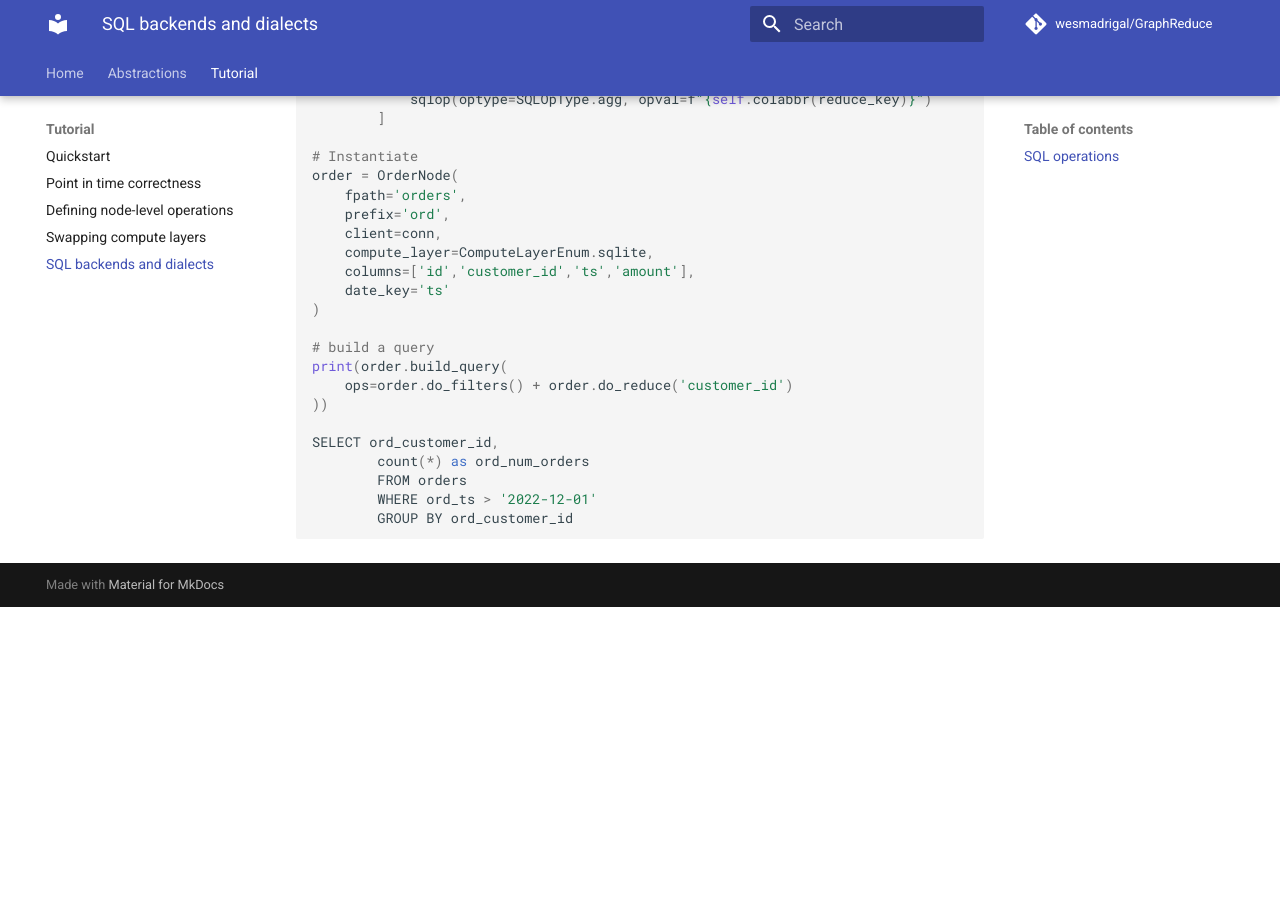
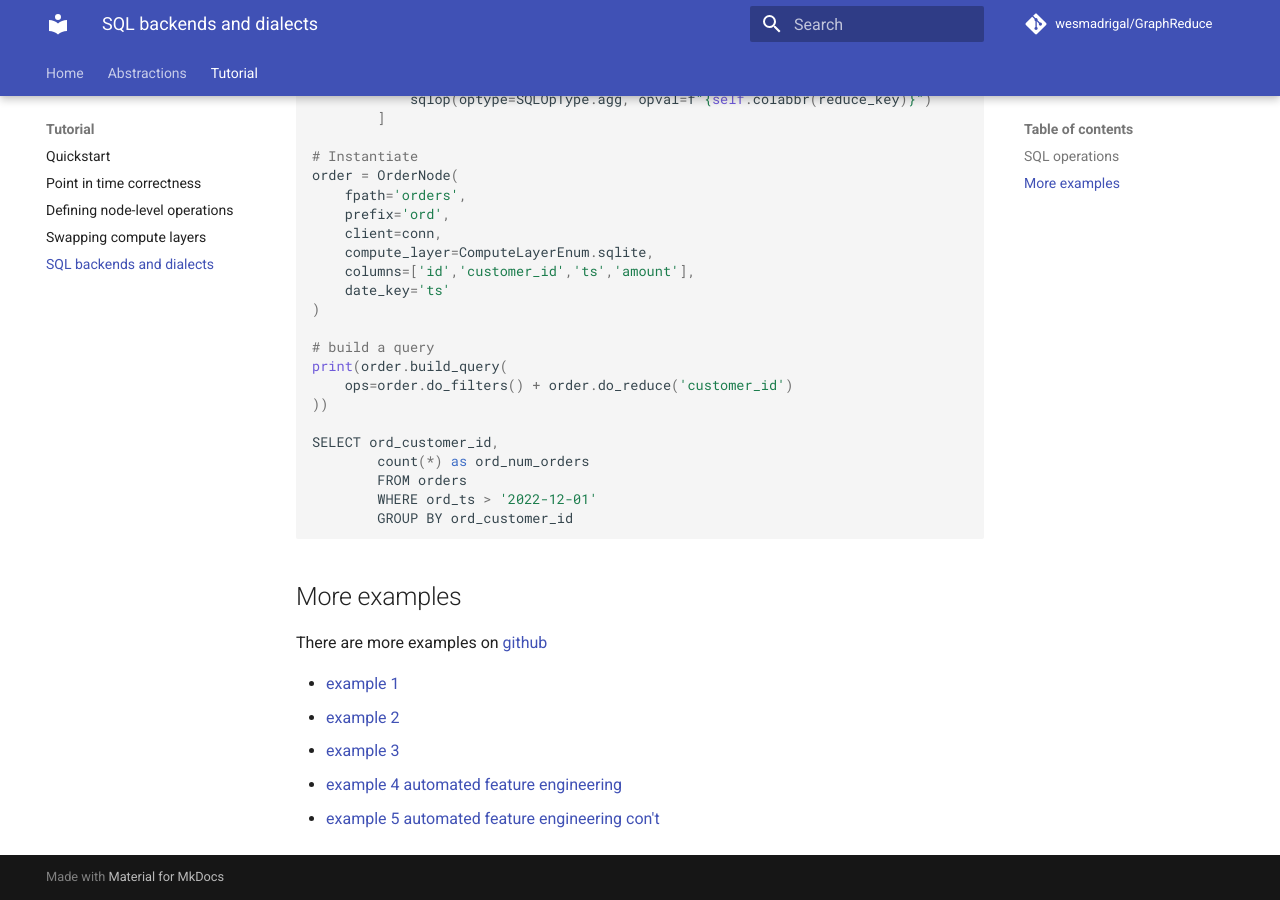
Before and after one commit to wesmadrigal/GraphReduce, an MkDocs documentation site: the page built from docs/tutorial_sql_dialects.md, in a window 1280 px wide and 900 px high, scrolled down 1806 px. Built offline with MkDocs 1.6.1 and Material for MkDocs 9.7.7, drawn with Linux system fonts in a browser that asks for light colours; comment, search, counter and statistics services are not loaded; before the commit the page ends 2413 px from its top, so only the background shows below that.

Commit message:
update to docs

````diff
--- a/docs/tutorial_sql_dialects.md
+++ b/docs/tutorial_sql_dialects.md
@@ -114,3 +114,12 @@ SELECT ord_customer_id,
         WHERE ord_ts > '2022-12-01'
         GROUP BY ord_customer_id
 ```
+
+## More examples
+There are more examples on [github](https://github.com/wesmadrigal/GraphReduce)
+
+* [example 1](https://github.com/wesmadrigal/GraphReduce/blob/master/examples/sql_dialects_ex1.ipynb)
+* [example 2](https://github.com/wesmadrigal/GraphReduce/blob/master/examples/sql_dialects_ex2.ipynb)
+* [example 3](https://github.com/wesmadrigal/GraphReduce/blob/master/examples/sql_dialects_ex3.ipynb)
+* [example 4 automated feature engineering](https://github.com/wesmadrigal/GraphReduce/blob/master/examples/sql_dialects_ex4.ipynb)
+* [example 5 automated feature engineering con't](https://github.com/wesmadrigal/GraphReduce/blob/master/examples/sql_dialects_ex4.ipynb)
````
Also changed, not shown: docs/abstractions.md (+6 -0 lines), docs/tutorial_swapping_compute.md (+3 -0 lines).
